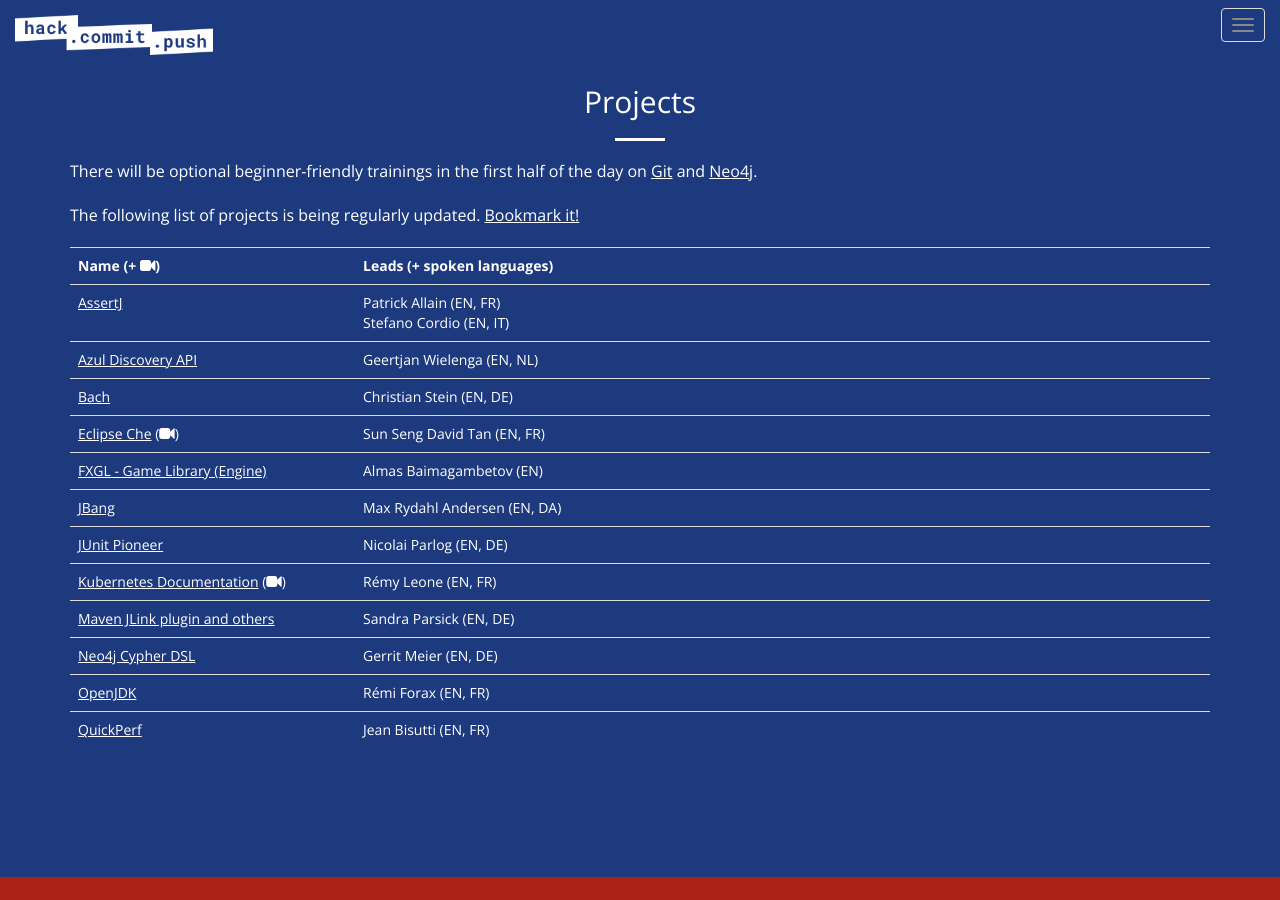
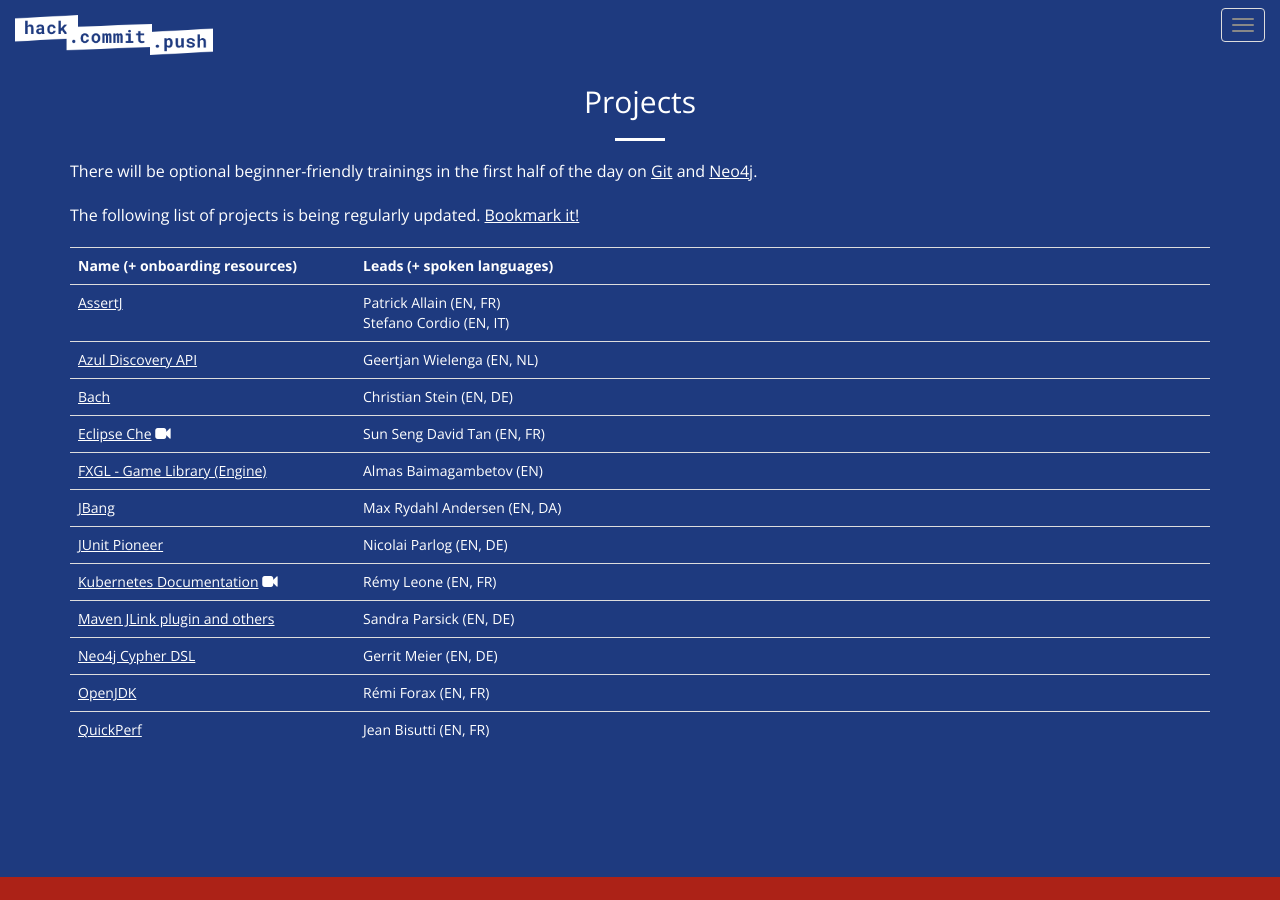
Before and after one commit to hack-commit-push/paris2021, a Jekyll site: the page built from index.html, in a window 1280 px wide and 900 px high, scrolled down 3712 px. Built offline with Jekyll 4.4.1, drawn with Linux system fonts in a browser that asks for light colours.

Commit message:
Update display of project onboarding resources
Signed-off-by: Lydiane Uhlen <49678718+lydianeU@users.noreply.github.com>

```diff
--- a/_includes/projects.html
+++ b/_includes/projects.html
@@ -12,13 +12,13 @@
         <p>The following list of projects is being regularly updated. <a href="#projects">Bookmark it!</a></p>
         <table class="table">
         	<tr>
-        		<th class="col-md-3">Name (+ <i class="fa fa-video-camera project-video" aria-hidden="true"></i>)</th>
+        		<th class="col-md-3">Name (+ onboarding resources)</th>
         		<th class="col-md">Leads (+ spoken languages)</th>
         	</tr>
         	{% for project in projects %}
         	<tr>
                 <td class="col-md-2" rowspan="{{rowspan}}"><a href="{{project.url}}" rel="noopener" target="_blank">{{project.name | replace: ' ', '&nbsp;'}}</a>
-                {% if project.video_link %}(<a rel="noopener" target="_blank" href="{{project.video_link}}"><i class="fa fa-video-camera project-video" aria-hidden="true"></i></a>){% endif %}
+                {% if project.presentation %} <a rel="noopener" target="_blank" href="{{project.presentation.link}}"><i class="fa fa-{{project.presentation.icon}} project-presentation" aria-hidden="true"></i></a>{% endif %}
                 </td>
         		<td class="col-md">
                 {% for lead in project.leads %}
--- a/css/main.scss
+++ b/css/main.scss
@@ -258,7 +258,7 @@ header .header-content {
 #projects {
 	a { text-decoration: underline; }
 
-	.project-video { font-size: 1.1em;}
+	.project-presentation { font-size: 1.1em;}
 }
 
 #team, #sponsors {
```
Also changed, not shown: _data/projects.yml (+10 -2 lines).
